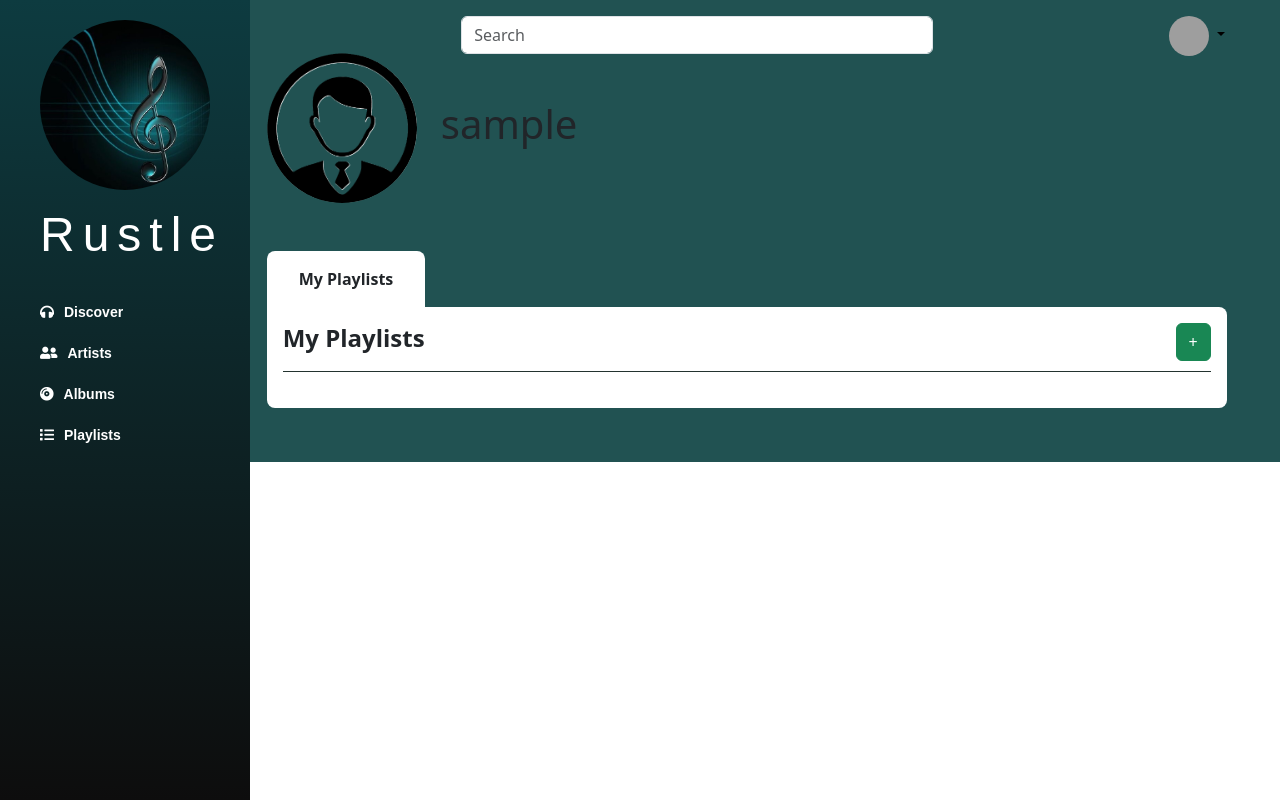
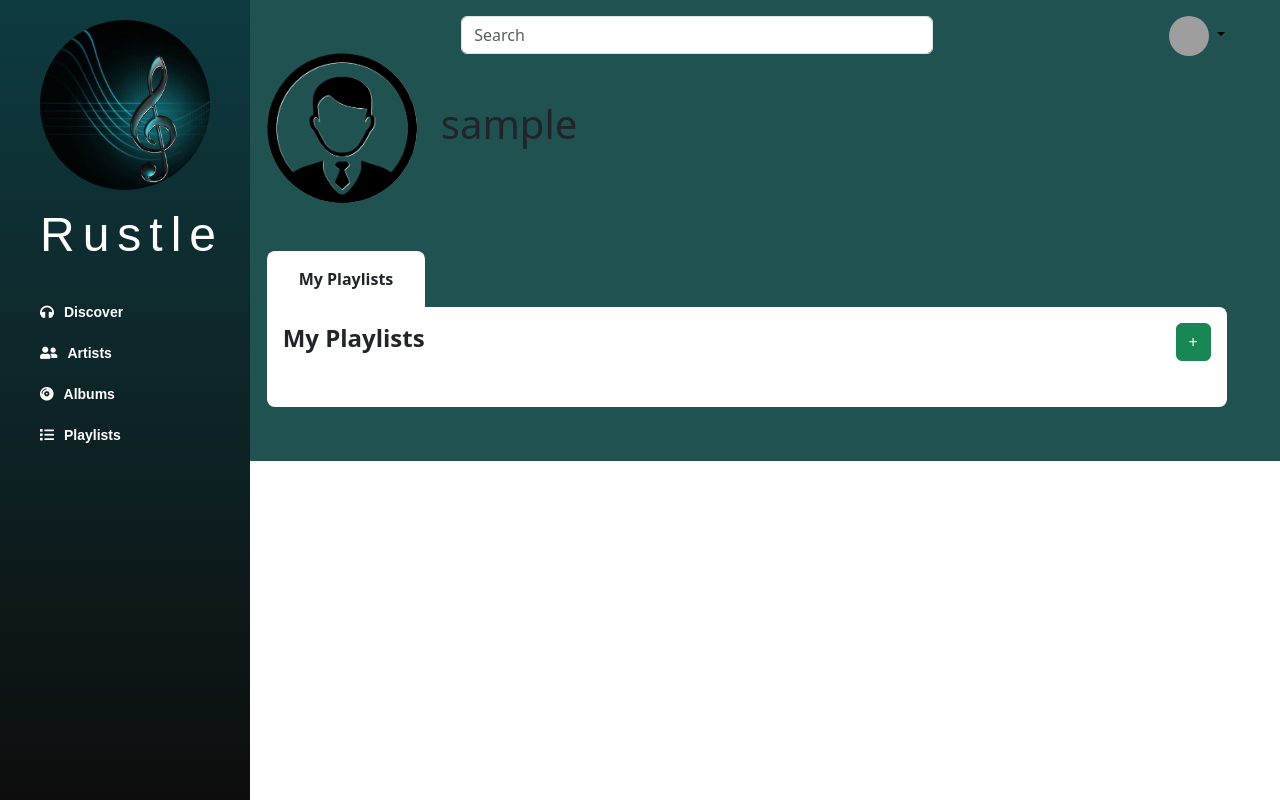
Before and after one commit to gagneetkaur04/Rustle-v1, a Flask app: page /user in a window 1280 px wide. Run offline with Flask 3, Linux system fonts and the light colour scheme; the visitor is signed in with stand-in values (Sample User, id 1); data that the repository does not hold is empty; grey boxes are pictures that could not be loaded.

Commit message:
Minor styling changes

```diff
--- a/static/css/style.css
+++ b/static/css/style.css
@@ -1,5 +1,8 @@
 .welcome-page{
   background: linear-gradient(to bottom,  #0D3B40, #0D0D0D);
+  /* background-image: url('/static/images/default_playlist.png');
+  background-repeat: no-repeat;
+  background-size:auto; */
   height: 100vh;
   width: 100vw;
   display: flex;
@@ -269,7 +272,6 @@ header{
   display: flex;
   justify-content: space-between;
   align-items: center;
-  border-bottom: 1px solid rgb(35, 51, 47);
   padding-bottom: 10px;
   margin-bottom: 20px;
 }
```
